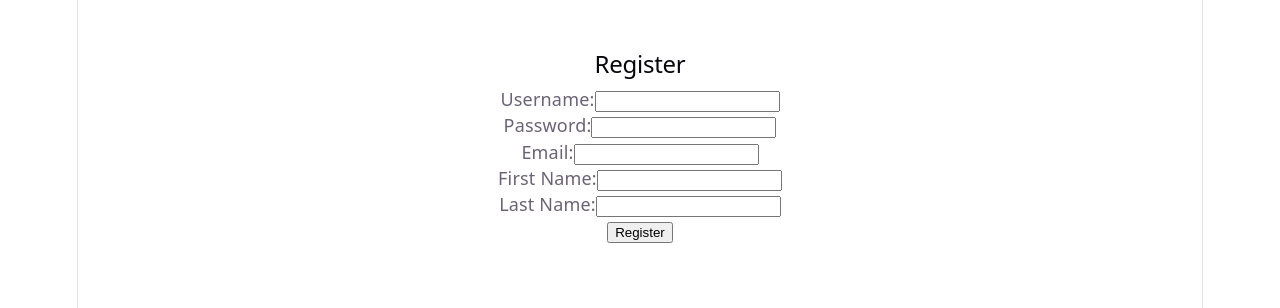
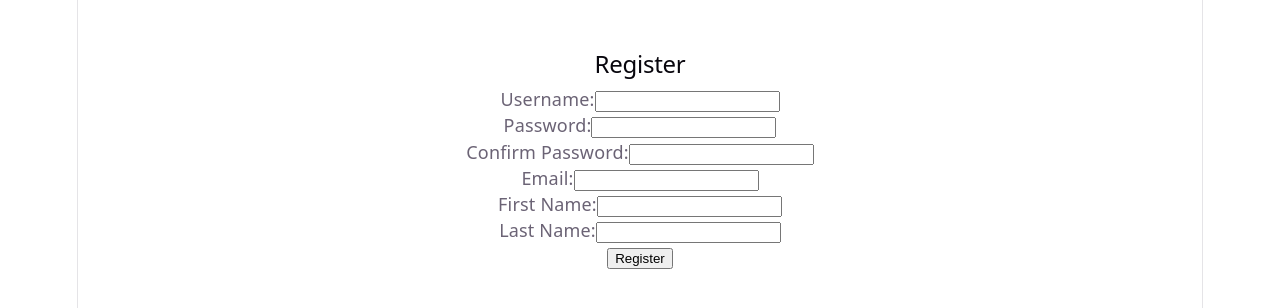
Before and after one commit to davewolfe-dev/FlowForge, a React (Vite) app in the folder frontend/: page /register in a window 1280 px wide. Shown: the top 308 px of the page. Built offline with nearby package versions, Linux system fonts and the light colour scheme; no server answers.

Commit message:
added password confirmation

```diff
--- a/frontend/src/components/Register.tsx
+++ b/frontend/src/components/Register.tsx
@@ -7,6 +7,7 @@ import type {User} from "../interfaces/Auth.ts";
 interface RegistrationErrors {
     username?: string[];
     password?: string[];
+    confirmPassword?: string[];
     email?: string[];
     detail?: string;
 }
@@ -15,6 +16,7 @@ export default function Register():React.JSX.Element {
     const { setUser } = useAuth()
     const [username, setUsername] = useState<string>('');
     const [password, setPassword] = useState<string>('');
+    const [confirmPassword, setConfirmPassword] = useState<string>('');
     const [email, setEmail] = useState<string>('');
     const [first_name, setFirstName] = useState<string>('');
     const [last_name, setLastName] = useState<string>('');
@@ -24,6 +26,11 @@ export default function Register():React.JSX.Element {
     const handleRegister = async (e:React.SubmitEvent<HTMLFormElement>):Promise<void> => {
         e.preventDefault();
         setFieldErrors({})
+
+        if (password != confirmPassword) {
+            setFieldErrors({confirmPassword: ['Passwords do not match.']});
+            return;
+        }
 
         try {
             const response = await axios.post<User>('/api/register/', { username, password, email, first_name, last_name });
@@ -40,7 +47,7 @@ export default function Register():React.JSX.Element {
     };
 
     return (
-        <div style={{ maxWidth: '300px', margin: '50px auto' }}>
+        <div style={{ margin: '50px auto' }}>
             <h2>Register</h2>
             {/* global error fallback check */}
             {fieldErrors.detail && <p style={{ color: 'red' }}>{fieldErrors.detail}</p>}
@@ -66,12 +73,29 @@ export default function Register():React.JSX.Element {
                         id="password-input"
                         data-testid="password-field"
                         type="password"
+                        autoComplete="new-password"
                         value={password}
                         onChange={e => setPassword(e.target.value)}
                         required />
                     {fieldErrors.password && (
                         <p style={{ color: 'red', margin: '5px 0 0', fontSize: '12px' }}>
                             {fieldErrors.password.join(' ')}
+                        </p>
+                    )}
+                </div>
+                <div>
+                    <label htmlFor="confirm-password-input">Confirm Password:</label>
+                    <input
+                        id="confirm-password-input"
+                        data-testid="confirm-password-field"
+                        type="password"
+                        autoComplete="new-password"
+                        value={confirmPassword}
+                        onChange={e => setConfirmPassword(e.target.value)}
+                        required />
+                    {fieldErrors.confirmPassword && (
+                        <p style={{ color: 'red', margin: '5px 0 0', fontSize: '12px' }}>
+                            {fieldErrors.confirmPassword.join(' ')}
                         </p>
                     )}
                 </div>
```
Also changed, not shown: 1 other file (tests, documents, lock files or other folders).
